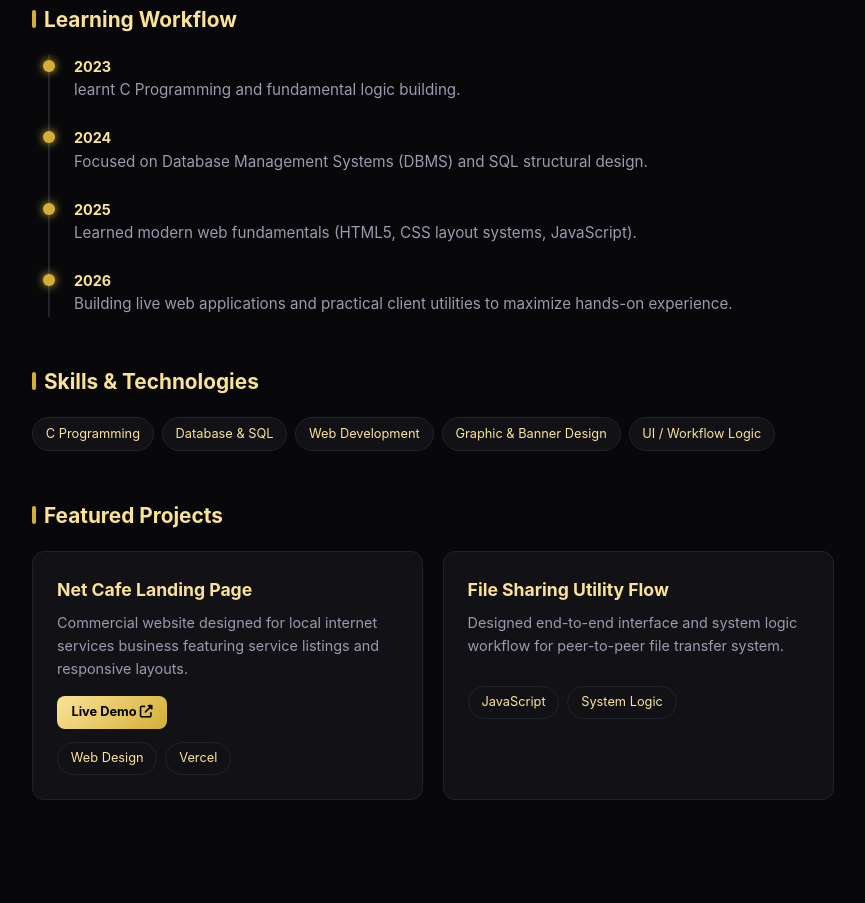
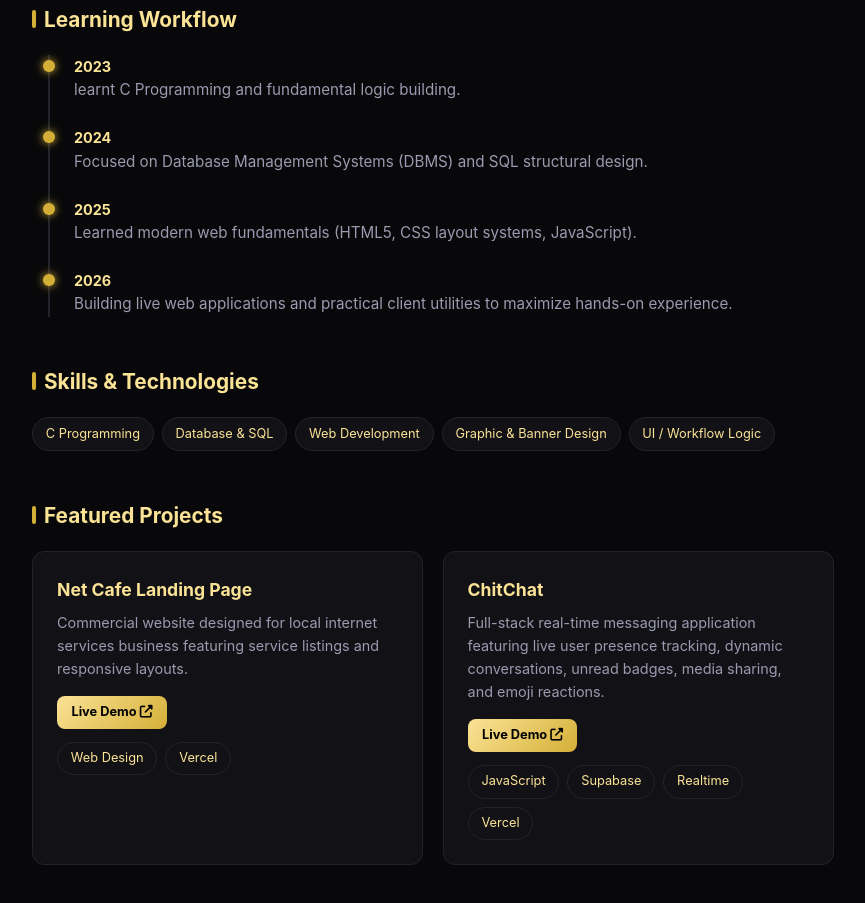
Before and after one commit to LDP-Boss/portfolio, a plain HTML site: page index.html in a window 1280 px wide. Shown: the part 849-1752 px from the top of the page, without its empty margins (207-1072 px from the left). Before the commit the page ends 1697 px from the top, so only its background shows below. Drawn offline with Linux system fonts and the light colour scheme.

Commit message:
Update index.html

```diff
--- a/index.html
+++ b/index.html
@@ -288,14 +288,18 @@
           </div>
         </div>
 
-        <div class="card">
-          <h3>File Sharing Utility Flow</h3>
-          <p>Designed end-to-end interface and system logic workflow for peer-to-peer file transfer system.</p>
-          <div class="skills-wrapper" style="margin-top: 1.8rem;">
-            <span class="skills-tag">JavaScript</span>
-            <span class="skills-tag">System Logic</span>
-          </div>
-        </div>
+     <div class="card">
+  <h3>ChitChat</h3>
+  <p>Full-stack real-time messaging application featuring live user presence tracking, dynamic conversations, unread badges, media sharing, and emoji reactions.</p>
+  <a href="https://chatbgm.vercel.app" target="_blank" class="btn" style="padding: 0.4rem 0.9rem; font-size: 0.8rem; margin-bottom: 0.8rem;">Live Demo <i class="fas fa-external-link-alt"></i></a>
+  <div class="skills-wrapper">
+    <span class="skills-tag">JavaScript</span>
+    <span class="skills-tag">Supabase</span>
+    <span class="skills-tag">Realtime</span>
+    <span class="skills-tag">Vercel</span>
+  </div>
+</div>
+
       </div>
     </section>
   </div>
```
